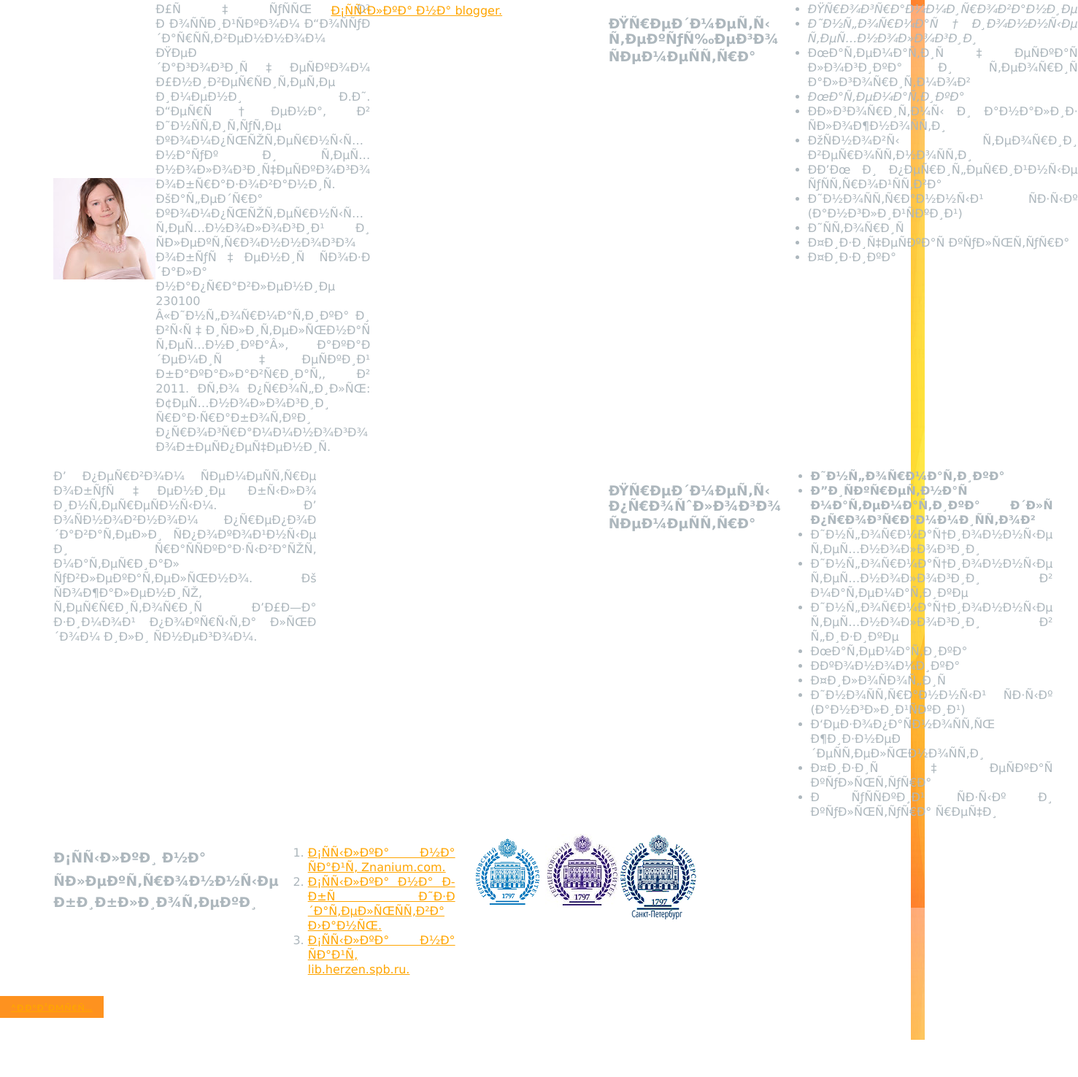
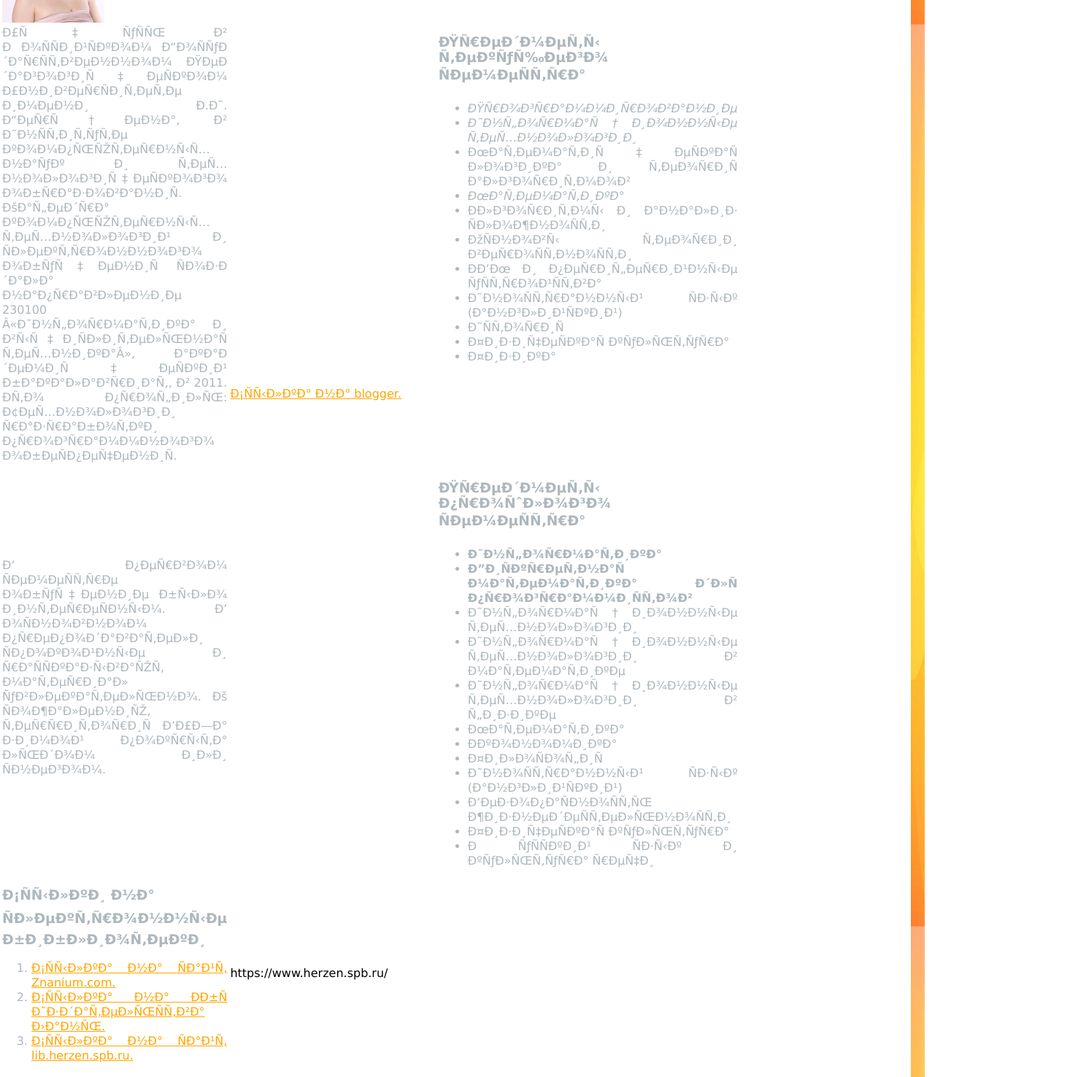
Before and after one commit to Meao/uni-site-table, a plain HTML site: page index.html in a window 1280 px wide. Shown: the part 173-1649 px from the top of the page at 73% size, 1477 px wide, since content can reach past the window. Before the commit the page ends 1598 px from the top, so only its background shows below. Drawn offline with Linux system fonts and the light colour scheme.

Commit message:
Update index.html

```diff
--- a/index.html
+++ b/index.html
@@ -1,23 +1,20 @@
 <!DOCTYPE html>
-<html lang="ru">
+<html>
 	<head>
 		<meta charset="ansi">
 		<title>Кривцун Марина</title>
-	<meta name="html, css" content="width=device-width, initial-scale=1">
-	<link rel="stylesheet" href="style.css" type="text/css">
-	<link rel="stylesheet" href="media.css" media="all and (max-width:1920px)" type="text/css">
+		<link rel="stylesheet" href="style.css">
 	</head>
 	<body>
-	<section class="dws-wrapper">
-		<div class="grid-container">
-			<div class="textBox">
-				<h1>Кривцун Марина Александровна</h1>
-			</div>
-			<div class="textBox"><img src="Marina.JPG"><p>Учусь в Российском Государственном Педагогическом Университете имени А.И. Герцена, в Институте компьютерных наук и технологического образования. Кафедра компьютерных технологий и электронного обучения создала направление 230100 «Информатика и вычислительная техника», академический бакалавриат, в 2011. Это профиль:  Технологии разработки программного обеспечения.</p>
-			</div>
-			<div class="textBox"><a href="https://www.blogger.com/blogger.g?blogID=7914139286036394520#allposts">Ссылка на blogger.</a>
-			</div>
-			<div class="textBox"><h3>Предметы текущего семестра</h3>
+<div class="maindiv">
+<table style="width:80%">
+  <tr>
+    <th colspan="4"><h1>Кривцун Марина</h1></th>
+  </tr>
+  <tr>
+    <td style="width:30%"><img src="Marina.JPG"><p>Учусь в Российском Государственном Педагогическом Университете имени А.И. Герцена, в Институте компьютерных наук и технологического образования. Кафедра компьютерных технологий и электронного обучения создала направление 230100 «Информатика и вычислительная техника», академический бакалавриат, в 2011. Это профиль:  Технологии разработки программного обеспечения.</p></td>
+    <td rowspan="2" colspan="2"><a href="https://www.blogger.com/blogger.g?blogID=7914139286036394520#allposts">Ссылка на blogger.</a></td>
+	<td style="width:30%"><h3>Предметы текущего семестра</h3>
 <ul>
 			<li><i>Программирование</i>  </li>
 			<li><i>Информационные технологии</i> </li>
@@ -30,11 +27,12 @@
 			<li>История </li>
 			<li>Физическая культура</li>
 			<li>Физика </li>
-					</ul>
-			</div>
-			<div class="textBox"><p>В первом семестре обучение было интересным. В основном преподаватели спокойные и рассказывают материал увлекательно. К сожалению, территория ВУЗа зимой покрыта льдом или снегом.</p>
-			</div>
-			<div class="textBox"><h3>Предметы прошлого семестра</h3>
+		</ul></td>
+  </tr>
+  <tr>
+    <td><p>В первом семестре обучение было интересным. В основном преподаватели спокойные и рассказывают материал увлекательно. К сожалению, территория ВУЗа зимой покрыта льдом или снегом.</p> </td>
+
+    <td><h3>Предметы прошлого семестра</h3>
 		<ul>
 			<li><b>Информатика</b> </li>
 			<li><b>Дискретная математика для программистов</b> </li>
@@ -48,27 +46,26 @@
 			<li>Безопасность жизнедеятельности</li>
 			<li>Физическая культура</li>
 			<li>Русский язык и культура речи</li>
-					</ul>
-			</div>
-			<div class="textBox"><h3>Ссылки на электронные библиотеки</h3>
+		</ul></td>
+  </tr>
+    <tr>
+    <td rowspan="2"><h3>Ссылки на электронные библиотеки</h3>
 		<ol>
 			<li><a href="http://znanium.com">Ссылка на сайт Znanium.com.</a></li>
 			<li><a href="https://e.lanbook.com">Ссылка на Эбс Издательства Лань.</a></li>
 			<li><a href="https://lib.herzen.spb.ru/p/ebs-classbooks-books">Ссылка на сайт lib.herzen.spb.ru.</a></li>
-					</ol>
-			</div>
-			<div class="textBox"><a href="https://www.herzen.spb.ru/" title="РГПУ" ><img src="logo_rgpu.png"></a> <a href="https://www.herzen.spb.ru/main/structure/inst/iknto/1441365508/1443165967/" title="Кафедра" ><img src="logomagent.jpg"></a> <a href="https://moodle.herzen.spb.ru/" title="moodle" ><img src="moodlelogo.png"></a>
-			</div>
-		</div>
+		</ol></td>
+    <td rowspan="2">https://www.herzen.spb.ru/</td>
+  </tr>
+</table>
 
 
-		<div class="date"><a href="#" title="Вернуться к началу" >^Наверх</a></div>
+
 		<!--
+
 I worked in information technology and academia for a long time and met many people who were better with things and ideas than with people. Graeme Simsion
 Read more at: https://www.brainyquote.com/topics/information_technology
-https://developer.mozilla.org/en-US/docs/Web/CSS/CSS_Animations/Using_CSS_animations
-http://easy-code.ru/lesson/simple-css3-transitions
 		-->
-	</section>
+</div>
 	</body>
 </html>
```
Lines whose indentation alone changed are shown as unchanged.
